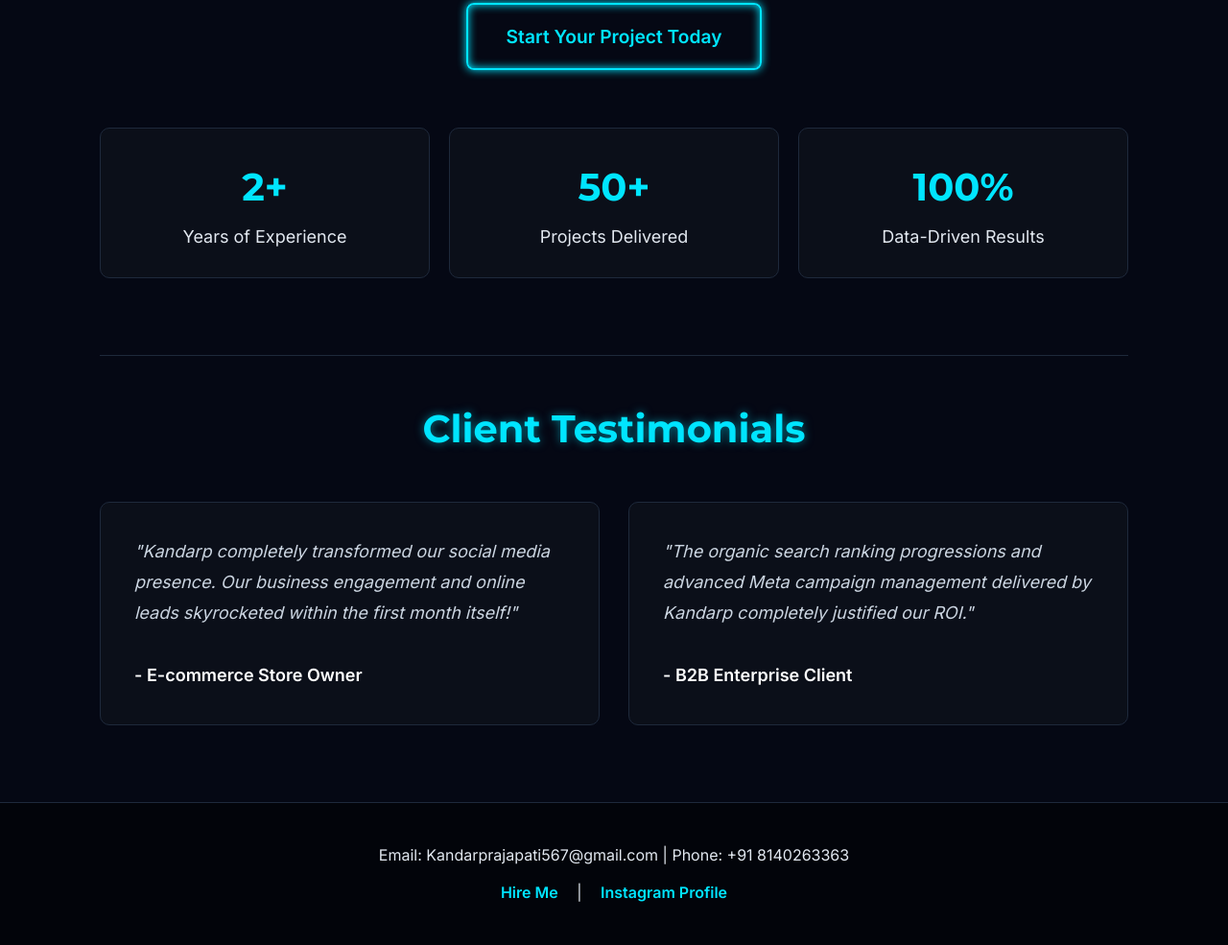
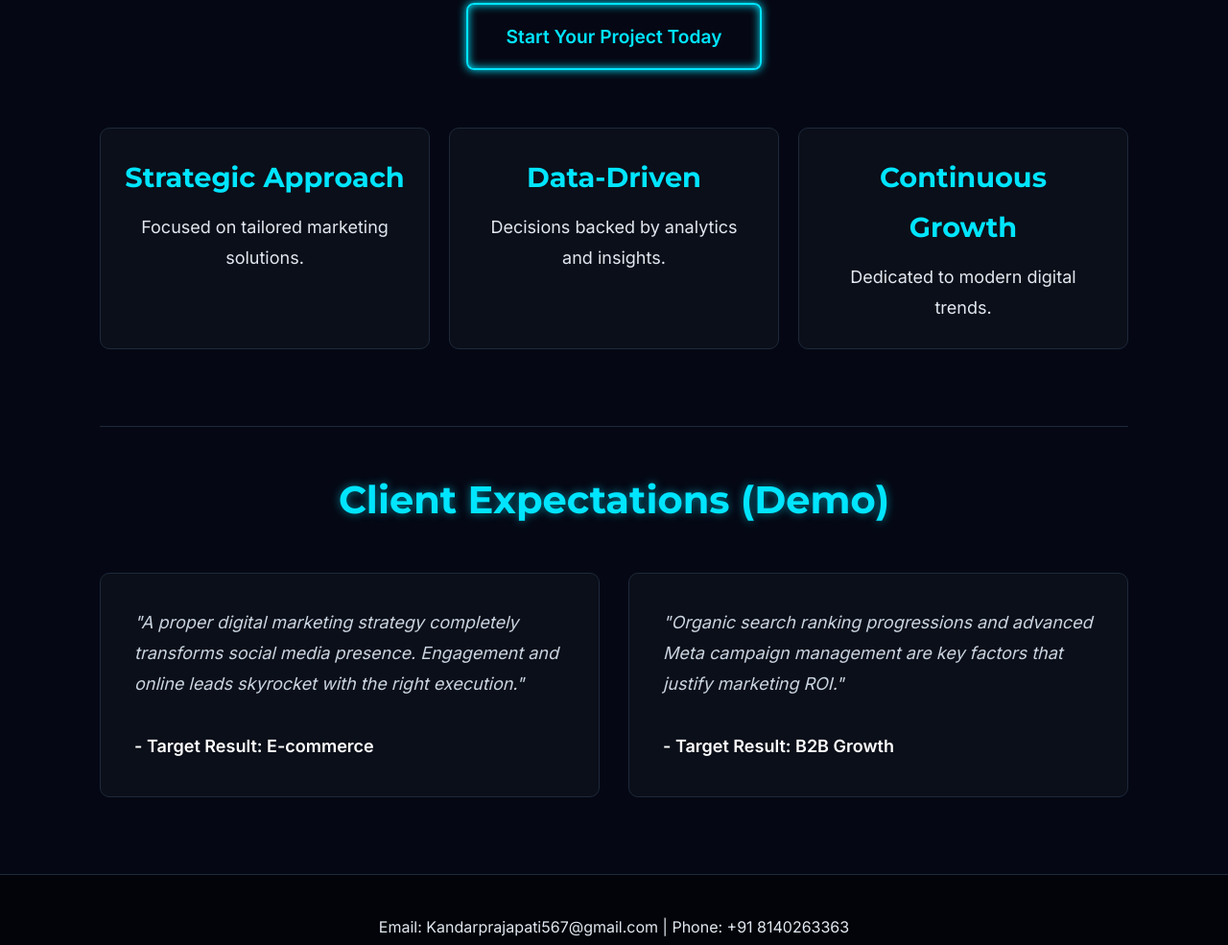
Before and after one commit to kandarpprajapati567-alt/Digital-marketing-, a plain HTML site: page index.html in a window 1280 px wide. Shown: the part 462-1447 px from the top of the page at 96% size. Drawn offline with Linux system fonts and the light colour scheme.

Commit message:
Revise statistics and testimonials in index.html
Updated statistics and testimonials sections for clarity and relevance.

```diff
--- a/index.html
+++ b/index.html
@@ -6,14 +6,14 @@
     <title>Kandarp Prajapati | Digital Marketer Portfolio</title>
     <meta name="description" content="Empowering brands to achieve digital dominance. Freelance Digital Marketing services by Kandarp Prajapati including SEO, SMM, and Web Development.">
     <link rel="icon" href="favicon.ico" type="image/x-icon">
+
+    <!-- Speed Optimization: Preconnecting Fonts[span_2](start_span)[span_2](end_span) -->
+    <link rel="preconnect" href="https://fonts.googleapis.com">
+    <link rel="preconnect" href="https://fonts.gstatic.com" crossorigin>
     <link href="https://fonts.googleapis.com/css2?family=Montserrat:wght@700&family=Inter:wght@400;500;600&display=swap" rel="stylesheet">
+
     <style>
-        :root {
-            --bg-color: #050814;
-            --card-bg: #0b0f19;
-            --neon-cyan: #00e5ff;
-            --text-main: #e2e8f0;
-        }
+        :root { --bg-color: #050814; --card-bg: #0b0f19; --neon-cyan: #00e5ff; --text-main: #e2e8f0; }
         * { margin: 0; padding: 0; box-sizing: border-box; font-family: 'Inter', sans-serif; }
         body { background-color: var(--bg-color); color: var(--text-main); line-height: 1.8; display: flex; flex-direction: column; min-height: 100vh; font-size: 18px; }
         h1, h2, h3 { font-family: 'Montserrat', sans-serif; color: #ffffff; }
@@ -28,7 +28,7 @@
         .cta-btn:hover { background-color: var(--neon-cyan); color: #000; box-shadow: 0 0 20px var(--neon-cyan); transform: translateY(-3px); }
         .stats-grid { display: grid; grid-template-columns: repeat(auto-fit, minmax(200px, 1fr)); gap: 20px; margin: 60px 0; }
         .stat-card { background: var(--card-bg); padding: 25px; border: 1px solid #1e293b; border-radius: 10px; }
-        .stat-card h3 { font-size: 2.5rem; color: var(--neon-cyan); }
+        .stat-card h3 { font-size: 1.8rem; color: var(--neon-cyan); margin-bottom: 10px; }
         .testimonial-section { margin-top: 80px; padding-top: 40px; border-top: 1px solid #1e293b; }
         .grid-container { display: grid; grid-template-columns: repeat(auto-fit, minmax(300px, 1fr)); gap: 30px; margin-top: 40px; }
         .neon-card { background-color: var(--card-bg); padding: 35px; border-radius: 10px; border: 1px solid #1e293b; text-align: left; transition: 0.3s; }
@@ -61,29 +61,29 @@
 
         <div class="stats-grid">
             <div class="stat-card">
-                <h3>2+</h3>
-                <p>Years of Experience</p>
+                <h3>Strategic Approach</h3>
+                <p>Focused on tailored marketing solutions.</p>
             </div>
             <div class="stat-card">
-                <h3>50+</h3>
-                <p>Projects Delivered</p>
+                <h3>Data-Driven</h3>
+                <p>Decisions backed by analytics and insights.</p>
             </div>
             <div class="stat-card">
-                <h3>100%</h3>
-                <p>Data-Driven Results</p>
+                <h3>Continuous Growth</h3>
+                <p>Dedicated to modern digital trends.</p>
             </div>
         </div>
 
         <div class="testimonial-section">
-            <h2 class="neon-text" style="font-size: 2.5rem;">Client Testimonials</h2>
+            <h2 class="neon-text" style="font-size: 2.5rem;">Client Expectations (Demo)</h2>
             <div class="grid-container">
                 <div class="neon-card">
-                    <p style="font-style: italic; color: #cbd5e1;">"Kandarp completely transformed our social media presence. Our business engagement and online leads skyrocketed within the first month itself!"</p>
-                    <br><strong style="color: #fff;">- E-commerce Store Owner</strong>
+                    <p style="font-style: italic; color: #cbd5e1;">"A proper digital marketing strategy completely transforms social media presence. Engagement and online leads skyrocket with the right execution."</p>
+                    <br><strong style="color: #fff;">- Target Result: E-commerce</strong>
                 </div>
                 <div class="neon-card">
-                    <p style="font-style: italic; color: #cbd5e1;">"The organic search ranking progressions and advanced Meta campaign management delivered by Kandarp completely justified our ROI."</p>
-                    <br><strong style="color: #fff;">- B2B Enterprise Client</strong>
+                    <p style="font-style: italic; color: #cbd5e1;">"Organic search ranking progressions and advanced Meta campaign management are key factors that justify marketing ROI."</p>
+                    <br><strong style="color: #fff;">- Target Result: B2B Growth</strong>
                 </div>
             </div>
         </div>
@@ -93,7 +93,7 @@
         <p>Email: Kandarprajapati567@gmail.com | Phone: +91 8140263363</p>
         <div class="footer-links">
             <a href="contact.html">Hire Me</a> |
-            <a href="https://instagram.com/grow_with_k.k._8140" target="_blank">Instagram Profile</a>
+            <a href="https://www.instagram.com/grow_with_k.k__8140?igsh=MXFvbmUxa3NoZzd6ZQ==" target="_blank">Instagram Profile</a>
         </div>
     </footer>
 
```
